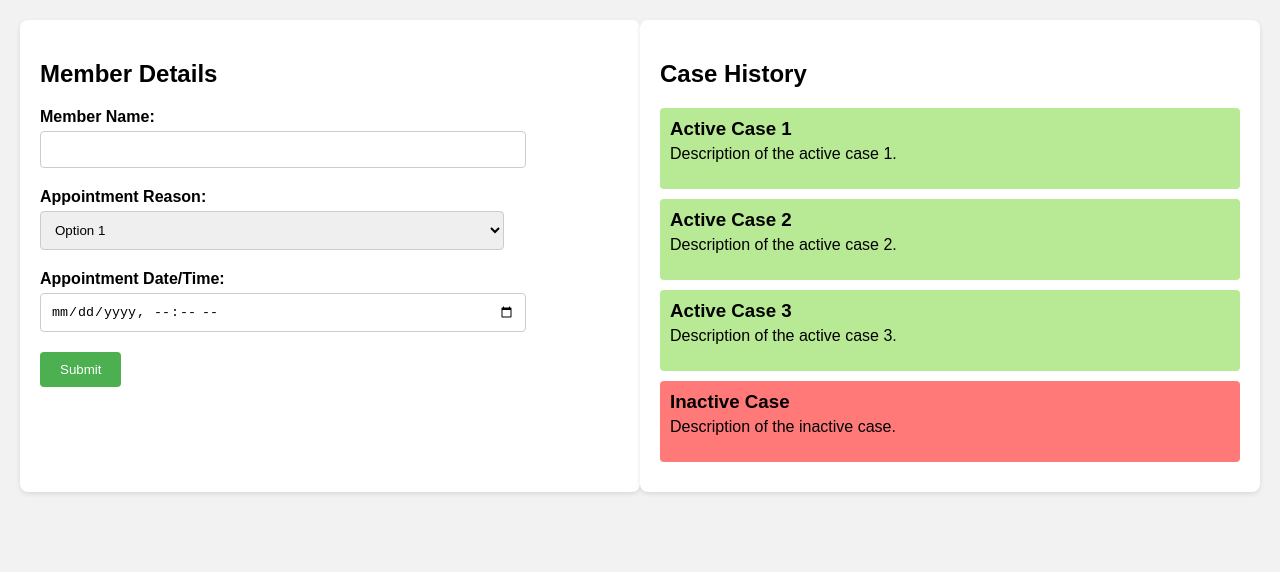
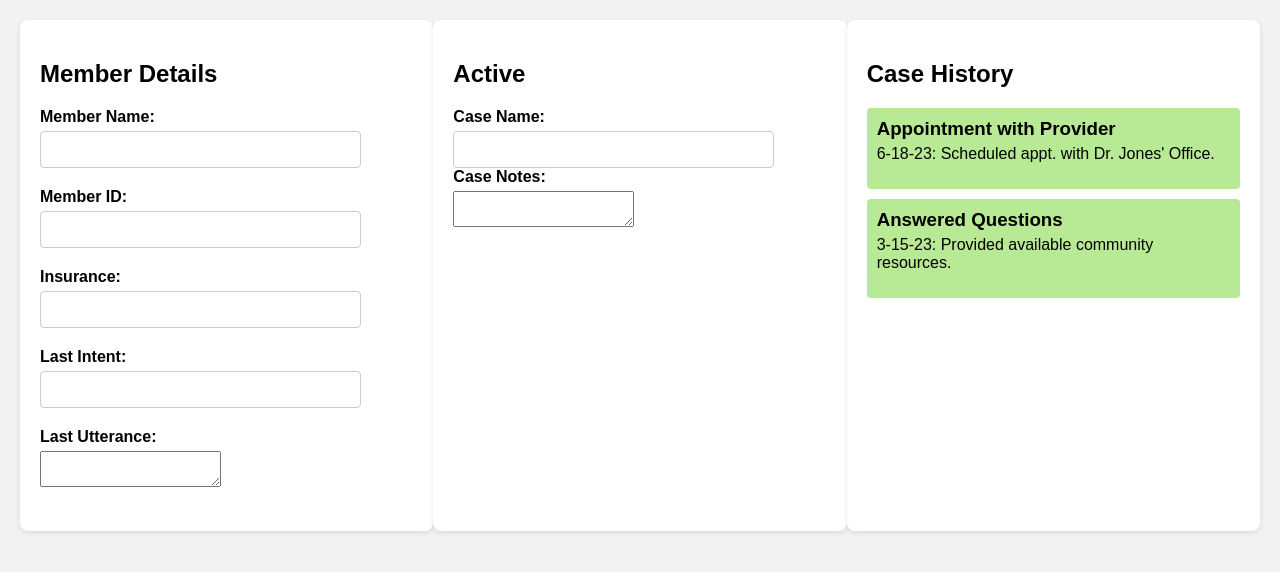
Before and after one commit to stoltenbergpeter/lucet-health, a plain HTML site: page index.html in a window 1280 px wide. Drawn offline with Linux system fonts and the light colour scheme.

Commit message:
Update index.html

```diff
--- a/index.html
+++ b/index.html
@@ -5,51 +5,69 @@
 </head>
 <body>
   <div class="container">
-    <div class="form-card">
+    <div class="card">
       <div class="card-content">
         <h2>Member Details</h2>
+         <div class="header-divider"></div>
         <form>
           <div class="field">
             <label for="text-input">Member Name:</label>
-            <input type="text" id="text-input" name="text-input">
+            <input type="text" id="member-name" name="member-name">
           </div>
           <div class="field">
-            <label for="dropdown">Appointment Reason:</label>
-            <select id="dropdown" name="dropdown">
-              <option value="option1">Option 1</option>
-              <option value="option2">Option 2</option>
-              <option value="option3">Option 3</option>
-            </select>
+            <label for="text-input">Member ID:</label>
+            <input type="text" id="member-id" name="member-id">
           </div>
           <div class="field">
-            <label for="datetime-picker">Appointment Date/Time:</label>
-            <input type="datetime-local" id="datetime-picker" name="datetime-picker">
+            <label for="text-input">Insurance:</label>
+            <input type="text" id="insurance" name="insurance">
           </div>
-          <button type="submit">Submit</button>
+          <div class="field">
+            <label for="text-input">Last Intent:</label>
+            <input type="text" id="last-intent" name="last-intent">
+          </div>
+          <div class="field">
+          <div class="long_field">
+        <label for="textarea">Last Utterance:</label>
+        <textarea id="last-utterance" name="last-utterance"></textarea>
+      </div>
+          </div>
         </form>
       </div>
     </div>
+
+    <div class="card">
+      <h2>Active
+      </h2>
+       <div class="header-divider"></div>
+      <div class="long_field">
+        <label for="text-input">Case Name:</label>
+        <input type="text" id="case-name" name="case-name">
+      </div>
+      <div class="long_field">
+        <label for="textarea">Case Notes:</label>
+        <textarea id="case-notes" name="case-notes"></textarea>
+      </div>
+    </div>
+
     <div class="card">
       <h2>Case History</h2>
+       <div class="header-divider"></div>
       <div class="cases">
         <div class="case active">
-          <h3>Active Case 1</h3>
-          <p>Description of the active case 1.</p>
+          <h3>Appointment with Provider</h3>
+          <p>6-18-23: Scheduled appt. with Dr. Jones' Office.</p>
         </div>
         <div class="case active">
-          <h3>Active Case 2</h3>
-          <p>Description of the active case 2.</p>
-        </div>
-        <div class="case active">
-          <h3>Active Case 3</h3>
-          <p>Description of the active case 3.</p>
-        </div>
-        <div class="case inactive">
-          <h3>Inactive Case</h3>
-          <p>Description of the inactive case.</p>
+          <h3>Answered Questions</h3>
+          <p>3-15-23: Provided available community resources.</p>
         </div>
       </div>
     </div>
+
   </div>
+
+
+
 </body>
 </html>
```
